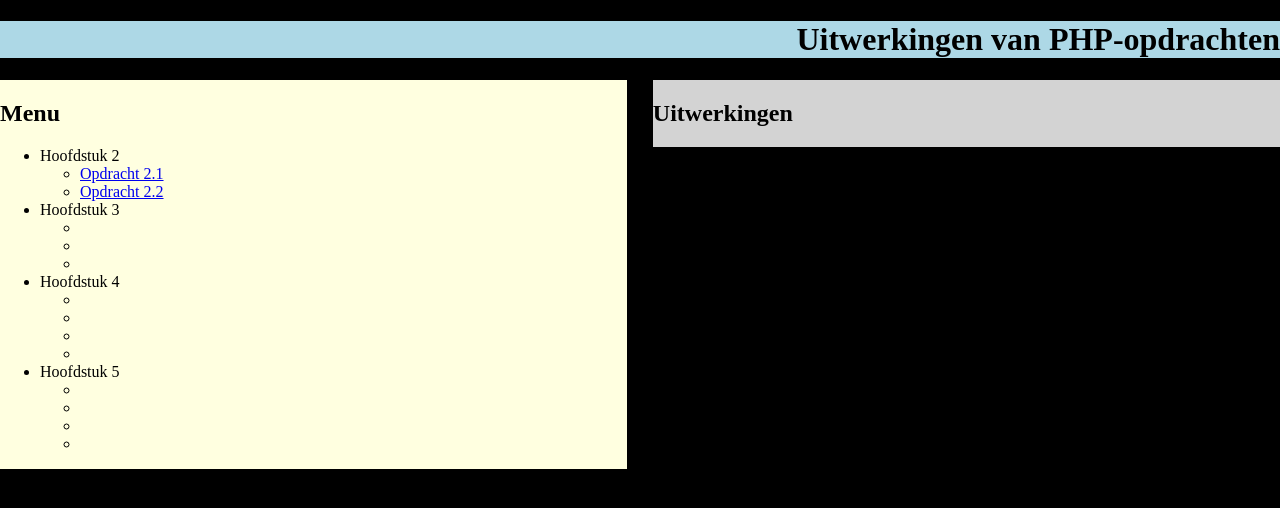
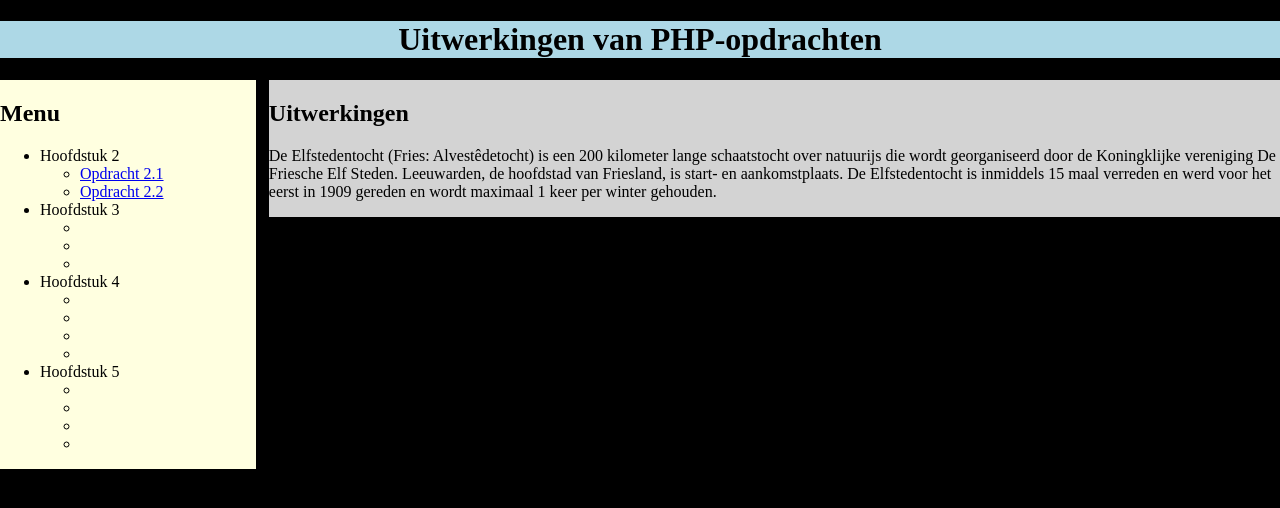
Before and after one commit to RensBe/phpopdrachten, a PHP site: the page made by Hoofdstuk3/opdracht 3.1/opdracht_3-1.php in a window 1280 px wide. Shown: the top 508 px of the page. Run offline with PHP 8.4, Linux system fonts and the light colour scheme.

Commit message:
opdracht_3-1.php

```diff
--- a/Hoofdstuk3/opdracht 3.1/opdracht_3-1.php
+++ b/Hoofdstuk3/opdracht 3.1/opdracht_3-1.php
@@ -8,7 +8,10 @@
 <!DOCTYPE html>
 <html lang="en">
 <head>
-    <link href="css/index.css" rel="stylesheet" type="text/css">
+    <link href="../../css/index.css" rel="stylesheet" type="text/css">
+    <title>
+        opdr 3.1
+    </title>
 </head>
 <body>
 <header>
@@ -56,11 +59,21 @@
 </aside>
 <main id="wrapper">
     <h2>Uitwerkingen</h2>
-    <p>
 <?php
-
+    $road = "Elfstedentocht";
+    $roadFries = "Alvestêdetocht";
+    $distance = 200;
+    $kind = "schaatstocht";
+    $ice = "natuurijs";
+    $organiser = "Koningklijke vereniging De Friesche Elf Steden";
+    $place = "Leeuwarden";
+    $province = "Friesland";
+    $timesRidden = 15;
+    $firstTime = 1909;
+    $maxInYear = 1;
+    $verhaal = "De ".$road." (Fries: ".$roadFries.") is een ".$distance." kilometer lange ".$kind." over ".$ice." die wordt georganiseerd door de ".$organiser.". ".$place.", de hoofdstad van ".$province.", is start- en aankomstplaats. De ".$road." is inmiddels ".$timesRidden." maal verreden en werd voor het eerst in ".$firstTime." gereden en wordt maximaal ".$maxInYear." keer per winter gehouden.";
+    echo "<p>".$verhaal."</p>";
 ?>
-    </p>
 </main>
 </body>
 </html>
--- a/css/index.css
+++ b/css/index.css
@@ -7,18 +7,18 @@ body
 header
 {
     width: 100vw;
-    text-align: right;
+    text-align: center;
     background-color: lightblue;
 }
 aside
 {
-    width: 49vw;
+    width: 20vw;
     float: left;
     background-color: lightyellow;
 }
 main
 {
-    width: 49vw;
+    width: 79vw;
     float: right;
     background-color: lightgrey;
 }
--- a/hoofdstuk2/opdracht 2.2/opdracht_2-2.php
+++ b/hoofdstuk2/opdracht 2.2/opdracht_2-2.php
@@ -24,7 +24,7 @@ $text14 = "Vind je niet";
 <!DOCTYPE html>
 <html lang="en">
     <head>
-        <link href="css/style.css" rel="stylesheet" type="text/css">
+        <link href="../../css/index.css" rel="stylesheet" type="text/css">
         <title>
             opdracht 2.2
         </title>
```
Also changed, not shown: hoofdstuk2/opdracht 2.2/css/style.css (deleted).
